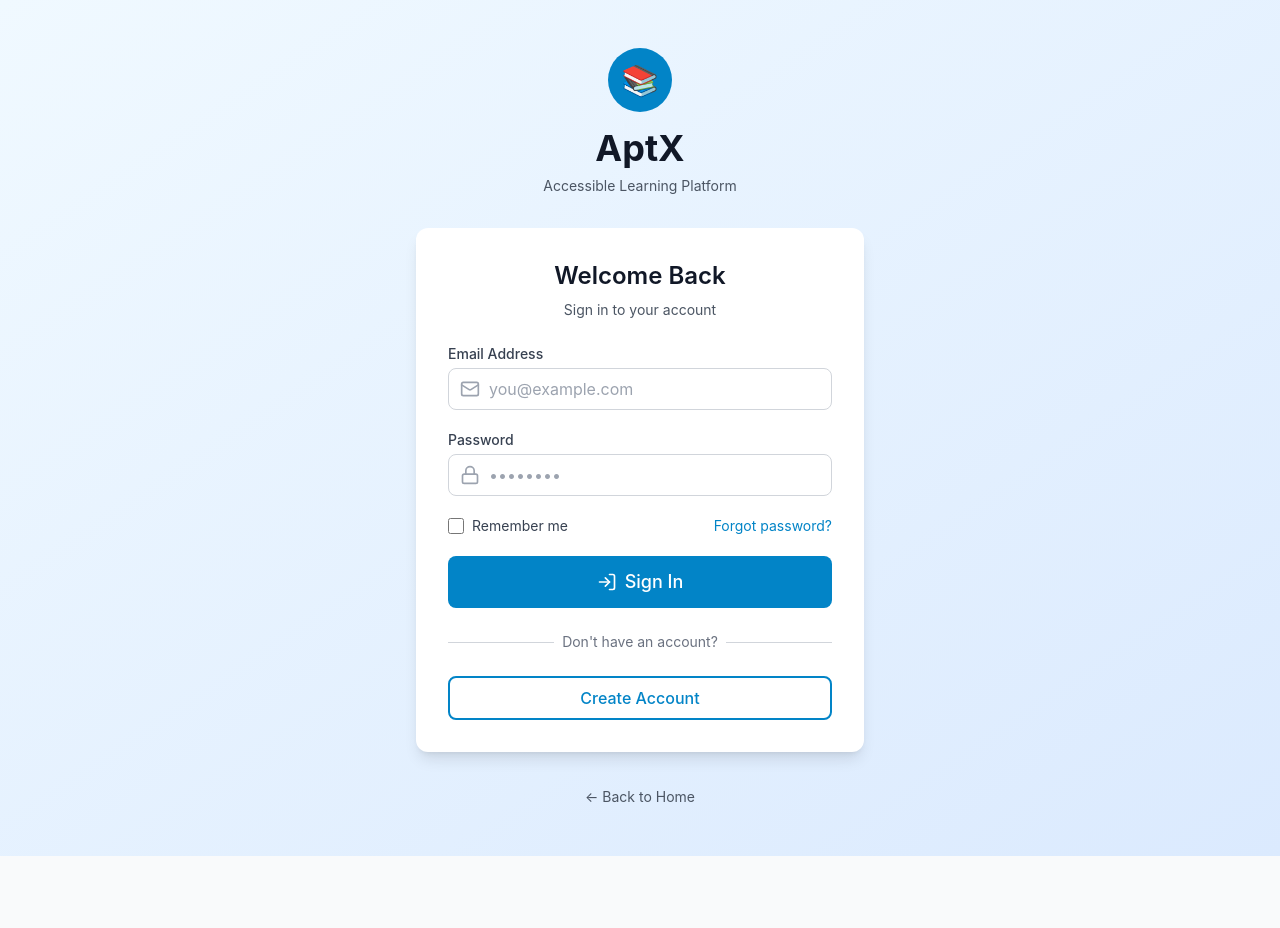
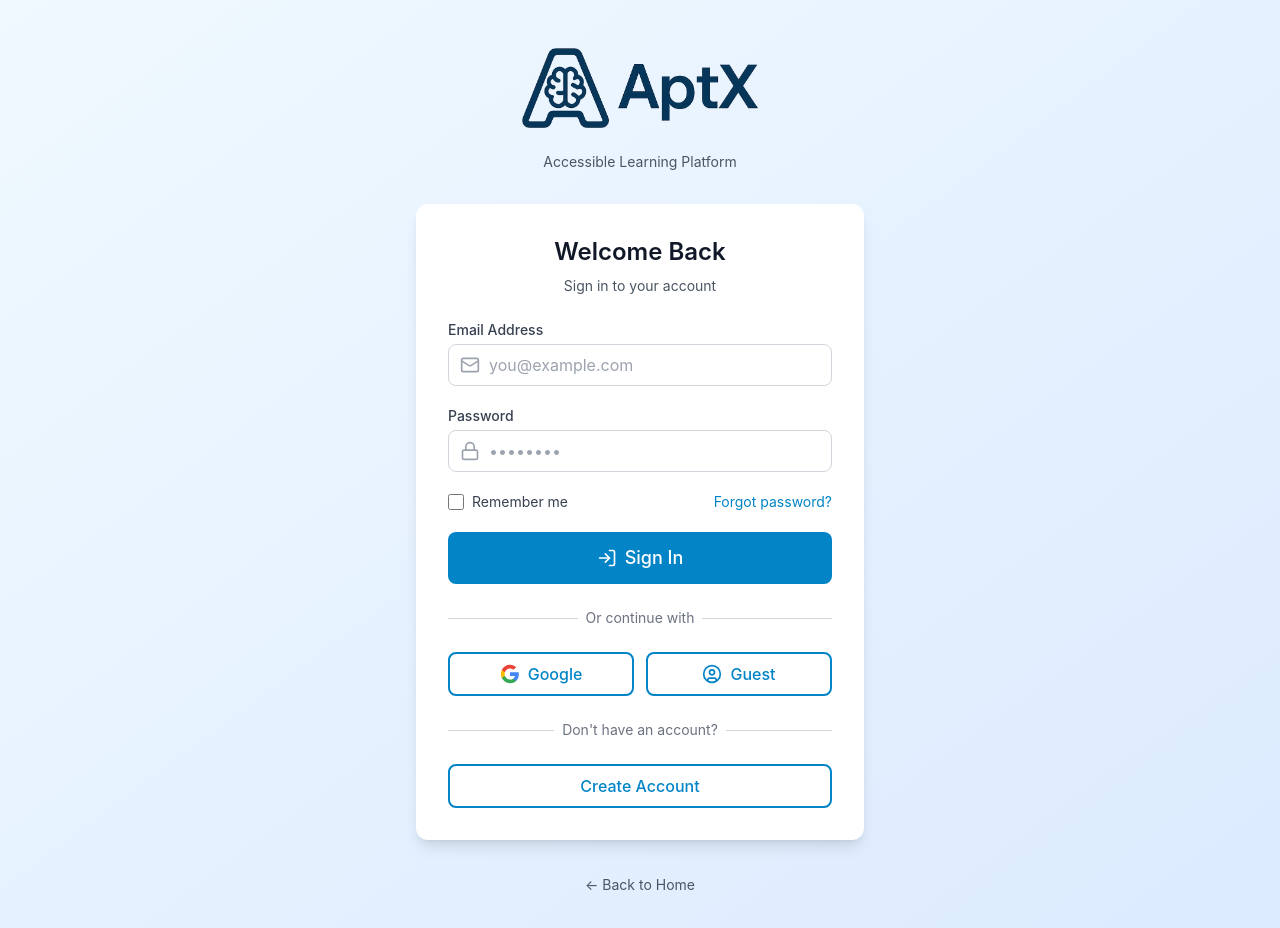
Before and after one commit to Giddy-K/AptX, a React (Vite) app in the folder frontend/: page /login in a window 1280 px wide. Shown: the top 928 px of the page. Before the commit the page ends 856 px from the top, so only its background shows below. Built offline with nearby package versions, Linux system fonts and the light colour scheme; no server answers.

Commit message:
Update Login.jsx

```diff
--- a/frontend/src/pages/Login.jsx
+++ b/frontend/src/pages/Login.jsx
@@ -1,14 +1,27 @@
-import { useState } from 'react';
-import { useNavigate, Link } from 'react-router-dom';
-import { useAuth } from '../contexts/AuthContext';
-import Button from '../components/common/Button';
-import { LogIn, Mail, Lock } from 'lucide-react';
+import { useState } from "react";
+import { useNavigate, Link } from "react-router-dom";
+import { useAuth } from "../contexts/AuthContext";
+import { auth } from "../config/firebase";
+import {
+  signInWithPopup,
+  GoogleAuthProvider,
+  signInAnonymously,
+} from "firebase/auth";
+import Button from "../components/common/Button";
+import { LogIn, Mail, Lock, UserCircle } from "lucide-react";
+import logo from "../assets/APTX_logo.png";
 
 function Login() {
   const navigate = useNavigate();
-  const { login } = useAuth();
-  const [formData, setFormData] = useState({ email: '', password: '' });
+  const { login, googleSignIn, anonymousSignIn } = useAuth();
+  const [formData, setFormData] = useState({ email: "", password: "" });
   const [loading, setLoading] = useState(false);
+
+  const navigateByRole = (role) => {
+    if (role === "teacher") navigate("/teacher/dashboard");
+    else if (role === "guardian") navigate("/guardian/dashboard");
+    else navigate("/student/dashboard");
+  };
 
   const handleSubmit = async (e) => {
     e.preventDefault();
@@ -17,13 +30,35 @@
     const result = await login(formData);
 
     if (result.success) {
-      const { role } = result.user;
-      // Navigate based on user role
-      if (role === 'teacher') navigate('/teacher/dashboard');
-      else if (role === 'guardian') navigate('/guardian/dashboard');
-      else if (role === 'student') navigate('/student/dashboard');
+      navigateByRole(result.user.role);
     }
 
+    setLoading(false);
+  };
+
+  const handleGoogleSignIn = async () => {
+    setLoading(true);
+    try {
+      const provider = new GoogleAuthProvider();
+      const result = await signInWithPopup(auth, provider);
+      const idToken = await result.user.getIdToken();
+
+      const signInResult = await googleSignIn(idToken, "student");
+      if (signInResult.success) {
+        navigateByRole(signInResult.user.role);
+      }
+    } catch (error) {
+      console.error("Google sign-in error:", error);
+    }
+    setLoading(false);
+  };
+
+  const handleAnonymousSignIn = async () => {
+    setLoading(true);
+    const result = await anonymousSignIn();
+    if (result.success) {
+      navigateByRole(result.user.role);
+    }
     setLoading(false);
   };
 
@@ -32,10 +67,9 @@
       <div className="max-w-md w-full space-y-8">
         {/* Logo/Brand */}
         <div className="text-center">
-          <div className="inline-flex items-center justify-center w-16 h-16 bg-primary-600 rounded-full mb-4">
-            <span className="text-3xl">📚</span>
+          <div className="inline-flex items-center justify-center mb-4">
+            <img src={logo} alt="AptX Logo" className="h-20 w-auto" />
           </div>
-          <h2 className="text-4xl font-bold text-gray-900">AptX</h2>
           <p className="mt-2 text-sm text-gray-600">
             Accessible Learning Platform
           </p>
@@ -55,7 +89,10 @@
           <form onSubmit={handleSubmit} className="space-y-5">
             {/* Email Input */}
             <div>
-              <label htmlFor="email" className="block text-sm font-medium text-gray-700 mb-1">
+              <label
+                htmlFor="email"
+                className="block text-sm font-medium text-gray-700 mb-1"
+              >
                 Email Address
               </label>
               <div className="relative">
@@ -68,7 +105,9 @@
                   placeholder="you@example.com"
                   className="input pl-10"
                   value={formData.email}
-                  onChange={(e) => setFormData({...formData, email: e.target.value})}
+                  onChange={(e) =>
+                    setFormData({ ...formData, email: e.target.value })
+                  }
                   required
                   autoComplete="email"
                 />
@@ -77,7 +116,10 @@
 
             {/* Password Input */}
             <div>
-              <label htmlFor="password" className="block text-sm font-medium text-gray-700 mb-1">
+              <label
+                htmlFor="password"
+                className="block text-sm font-medium text-gray-700 mb-1"
+              >
                 Password
               </label>
               <div className="relative">
@@ -90,7 +132,9 @@
                   placeholder="••••••••"
                   className="input pl-10"
                   value={formData.password}
-                  onChange={(e) => setFormData({...formData, password: e.target.value})}
+                  onChange={(e) =>
+                    setFormData({ ...formData, password: e.target.value })
+                  }
                   required
                   autoComplete="current-password"
                 />
@@ -105,11 +149,17 @@
                   type="checkbox"
                   className="h-4 w-4 text-primary-600 focus:ring-primary-500 border-gray-300 rounded"
                 />
-                <label htmlFor="remember-me" className="ml-2 block text-sm text-gray-700">
+                <label
+                  htmlFor="remember-me"
+                  className="ml-2 block text-sm text-gray-700"
+                >
                   Remember me
                 </label>
               </div>
-              <Link to="/forgot-password" className="text-sm text-primary-600 hover:text-primary-500">
+              <Link
+                to="/forgot-password"
+                className="text-sm text-primary-600 hover:text-primary-500"
+              >
                 Forgot password?
               </Link>
             </div>
@@ -125,6 +175,59 @@
               Sign In
             </Button>
           </form>
+
+          {/* Divider */}
+          <div className="mt-6">
+            <div className="relative">
+              <div className="absolute inset-0 flex items-center">
+                <div className="w-full border-t border-gray-300" />
+              </div>
+              <div className="relative flex justify-center text-sm">
+                <span className="px-2 bg-white text-gray-500">
+                  Or continue with
+                </span>
+              </div>
+            </div>
+          </div>
+
+          {/* Social Sign-In */}
+          <div className="mt-6 grid grid-cols-2 gap-3">
+            <Button
+              type="button"
+              variant="outline"
+              onClick={handleGoogleSignIn}
+              disabled={loading}
+            >
+              <svg className="w-5 h-5 mr-2" viewBox="0 0 24 24">
+                <path
+                  fill="#4285F4"
+                  d="M22.56 12.25c0-.78-.07-1.53-.2-2.25H12v4.26h5.92c-.26 1.37-1.04 2.53-2.21 3.31v2.77h3.57c2.08-1.92 3.28-4.74 3.28-8.09z"
+                />
+                <path
+                  fill="#34A853"
+                  d="M12 23c2.97 0 5.46-.98 7.28-2.66l-3.57-2.77c-.98.66-2.23 1.06-3.71 1.06-2.86 0-5.29-1.93-6.16-4.53H2.18v2.84C3.99 20.53 7.7 23 12 23z"
+                />
+                <path
+                  fill="#FBBC05"
+                  d="M5.84 14.09c-.22-.66-.35-1.36-.35-2.09s.13-1.43.35-2.09V7.07H2.18C1.43 8.55 1 10.22 1 12s.43 3.45 1.18 4.93l2.85-2.22.81-.62z"
+                />
+                <path
+                  fill="#EA4335"
+                  d="M12 5.38c1.62 0 3.06.56 4.21 1.64l3.15-3.15C17.45 2.09 14.97 1 12 1 7.7 1 3.99 3.47 2.18 7.07l3.66 2.84c.87-2.6 3.3-4.53 6.16-4.53z"
+                />
+              </svg>
+              Google
+            </Button>
+            <Button
+              type="button"
+              variant="outline"
+              onClick={handleAnonymousSignIn}
+              disabled={loading}
+              icon={UserCircle}
+            >
+              Guest
+            </Button>
+          </div>
 
           {/* Register Link */}
           <div className="mt-6">
```
